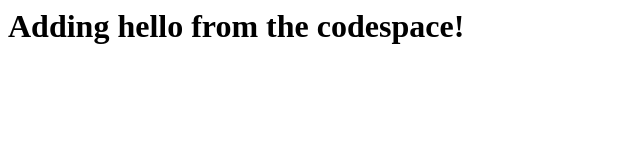
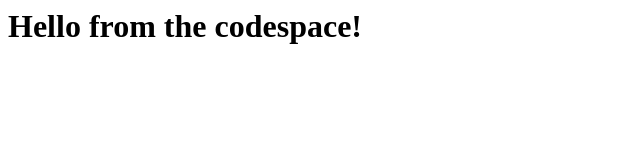
Before and after one commit to sudhiribm/skills-code-with-codespaces, a plain HTML site: page index.html in a window 1280 px wide. Shown: the whole page, without its empty margins (0-640 px from the left). Drawn offline with Linux system fonts and the light colour scheme.

Commit message:
Adding hello from the codespace!

```diff
--- a/index.html
+++ b/index.html
@@ -1,3 +1,3 @@
 <html>
-  <h1>Adding hello from the codespace!</h1>
+  <h1>Hello from the codespace!</h1>
 </html>
```
